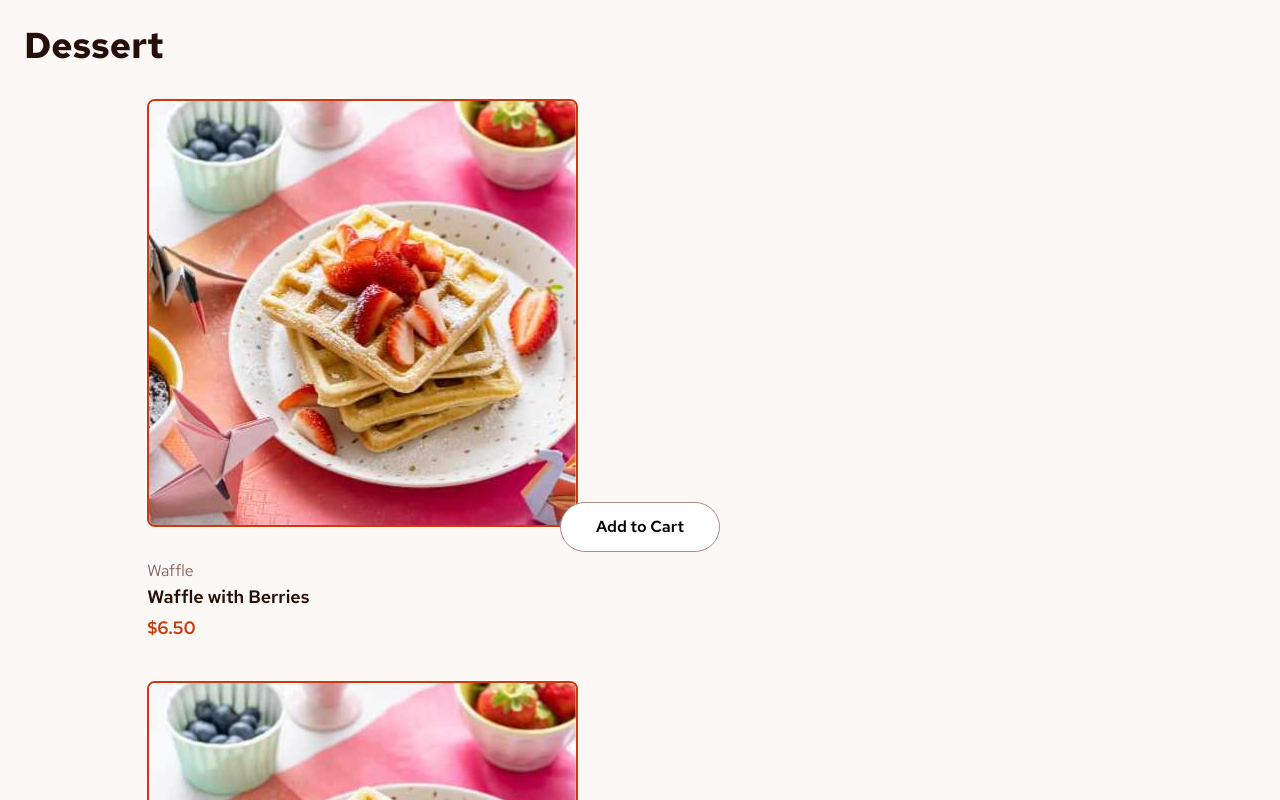
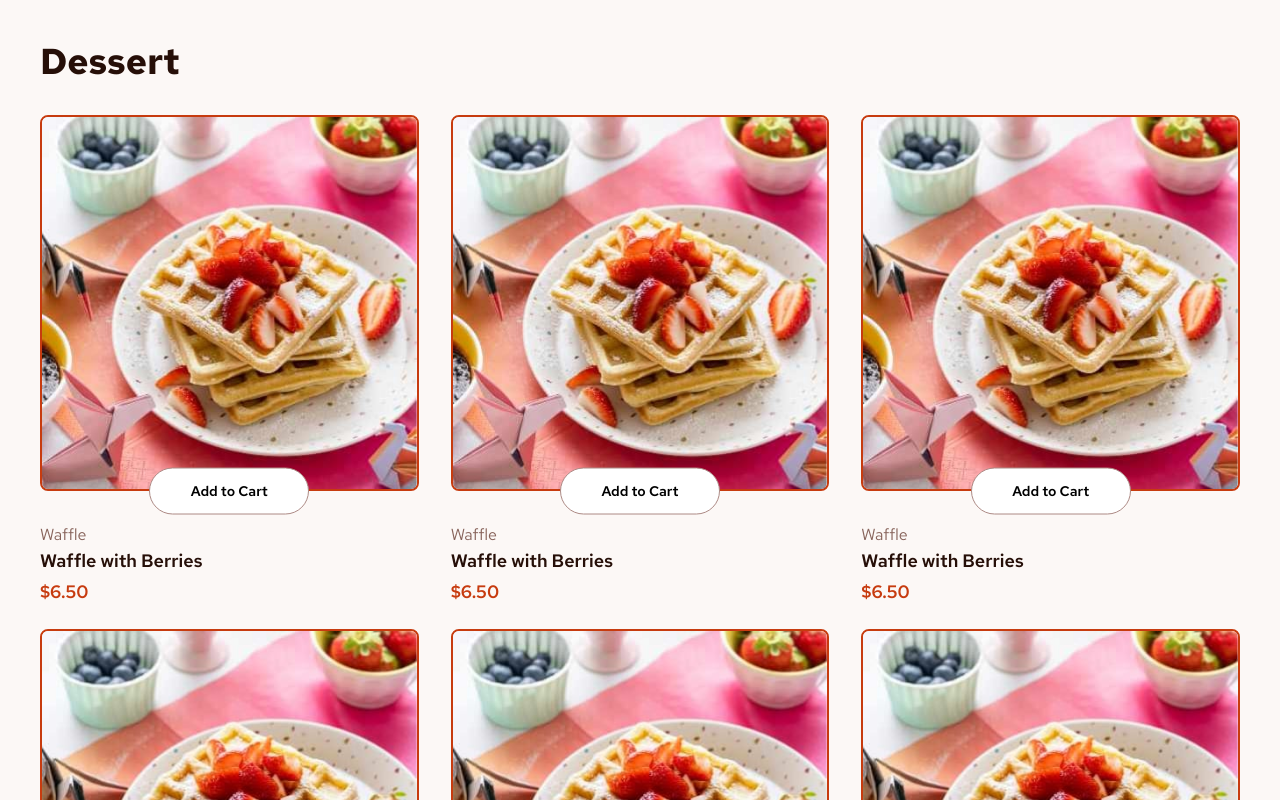
Before and after one commit to simeon2002/FEM-product-list-with-cart, a React (Create React App) app: page / in a window 1280 px wide. Shown: the top 800 px of the page. Built offline with nearby package versions, Linux system fonts and the light colour scheme.

Commit message:
Style @breakpoint 768px

```diff
--- a/src/styles.css
+++ b/src/styles.css
@@ -309,8 +309,7 @@ body {
   }
 
   .cart-item__title,
-  .cart__total-container,
-  .btn {
+  .cart__total-container {
     font-size: var(--fs-400);
   }
 
@@ -331,3 +330,23 @@ body {
     padding: var(--space-600);
   }
 }
+
+@media (min-width: 48em) {
+  .app-container {
+    padding: 4rem;
+  }
+
+  .category__product-list {
+    grid-template-columns: 1fr 1fr 1fr;
+    row-gap: var(--space-300);
+    column-gap: var(--space-400);
+  }
+
+  .category-item {
+    width: 100%;
+  }
+
+  .category {
+    margin-bottom: var(--space-600);
+  }
+}
```
